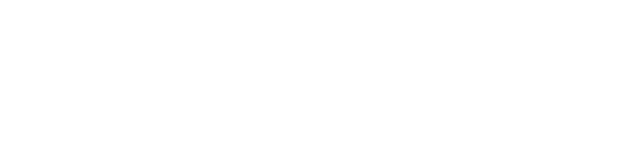
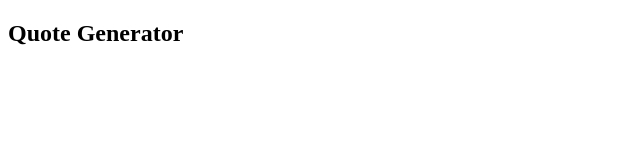
Before and after one commit to Ezzenious/quote-generator, a plain HTML site: page quote-generator/index.html in a window 1280 px wide. Shown: the whole page, without its empty margins (0-640 px from the left). Drawn offline with Linux system fonts and the light colour scheme.

Commit message:
Add header

```diff
--- a/quote-generator/index.html
+++ b/quote-generator/index.html
@@ -21,6 +21,12 @@
     <title>Quote Generator</title>
   </head>
 
-  <body></body>
+  <body>
+    <div class="container">
+        <div class="header">
+            <h2>Quote Generator</h2>
+        </div>
+    </div>
+  </body>
   <script src="./app.js"></script>
 </html>
```
